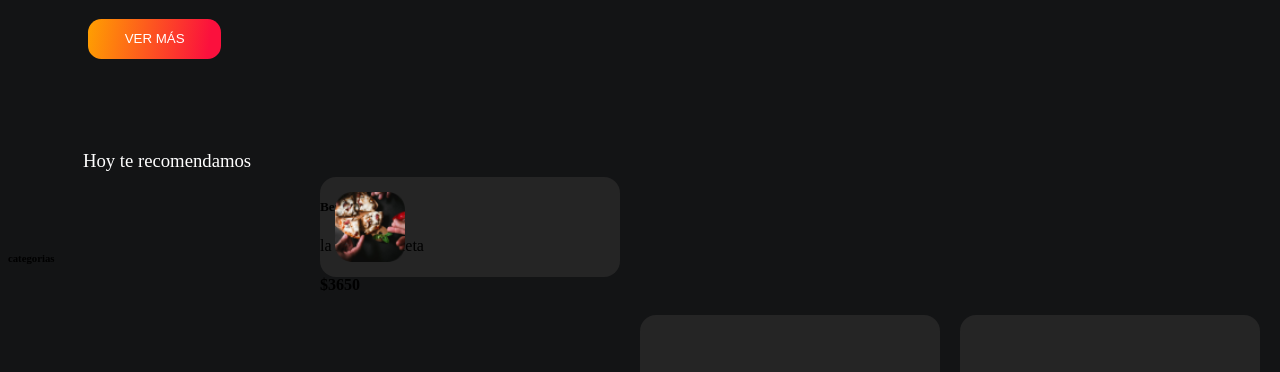
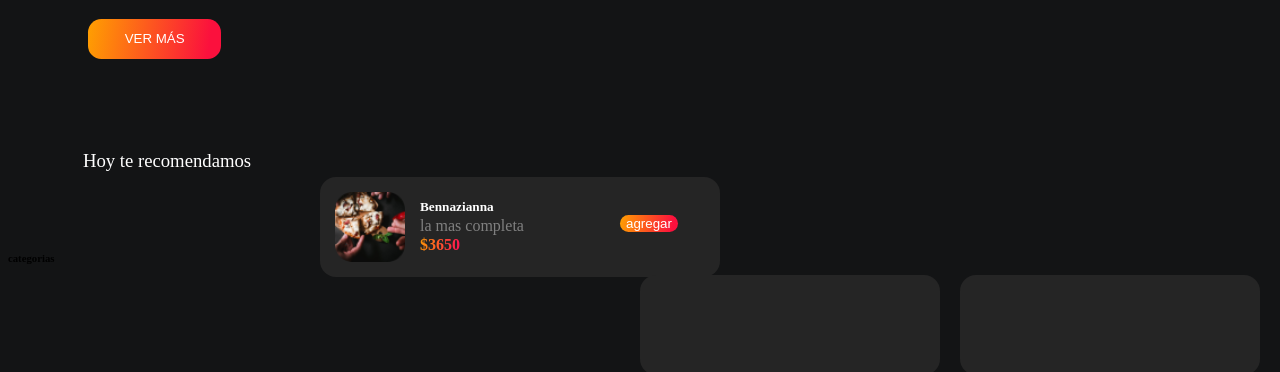
Before and after one commit to PolyRey/PIZZANUCBA, a plain HTML site: page index.html in a window 1280 px wide. Shown: the part 428-800 px from the top of the page. Drawn offline with Linux system fonts and the light colour scheme.

Commit message:
parte de categorias

```diff
--- a/index.css
+++ b/index.css
@@ -70,8 +70,7 @@
     margin-left: 60em;
     margin-top: -28em;
 }
-/*secion   margin-top: 10em;
-    margin-left: 8em;*/
+/*secion*/
 .h3 {
     position: absolute;
     display: flex;
@@ -93,7 +92,7 @@
 .column {
     position: absolute;
     height: 100px;
-    width: 300px;
+    width: 400px;
     background-color: #252525;
     border-radius: 1em;
     left: 20em;
@@ -122,3 +121,34 @@
     border-radius: 15px;
     margin: 15px;
 }
+.Bennazianna {
+    color: white;
+    font-family: 'Montserrat';
+    font-weight: 600;
+    margin-left: 100px;
+}
+.Benna1 {
+    color: grey;
+    font-family: 'Montserrat';
+    font-weight: 400;
+    margin-left: 100px;
+    margin-top: -20px;
+}
+.Benna2 {
+    font-family: 'Montserrat';
+    background: linear-gradient(98.81deg, #FFA100 -0.82%, #FF005C 15.53%);
+    -webkit-background-clip: text;
+    -webkit-text-fill-color: transparent;
+    background-clip: text;
+    margin-left: 100px;
+    margin-top: -15px;
+}
+.buttonbena {
+     background: linear-gradient(98.81deg, #FFA100 -0.90%, #FB103D 90.00%);
+     color: white;
+     border-style: none;
+     border-radius: 10px;
+     margin-left: 300px;
+     margin-top: -60px;
+
+}
--- a/index.html
+++ b/index.html
@@ -35,9 +35,10 @@
     <div class="row">
           <div class="column">
                <div> <img class="menu1" src="./IMAGENES/Photo Menu.png" alt=" menu 1"></div>
-               <h5>Bennazianna</h5>
-               <p>la mas completa</p>
-               <h4>$3650</h4>
+               <h5 class="Bennazianna">Bennazianna</h5>
+               <p class="Benna1">la mas completa</p>
+               <h4 class="Benna2">$3650</h4>
+               <button class="buttonbena">agregar</button>
           <div class="card"></div>
 
           <div class="column2">
```
